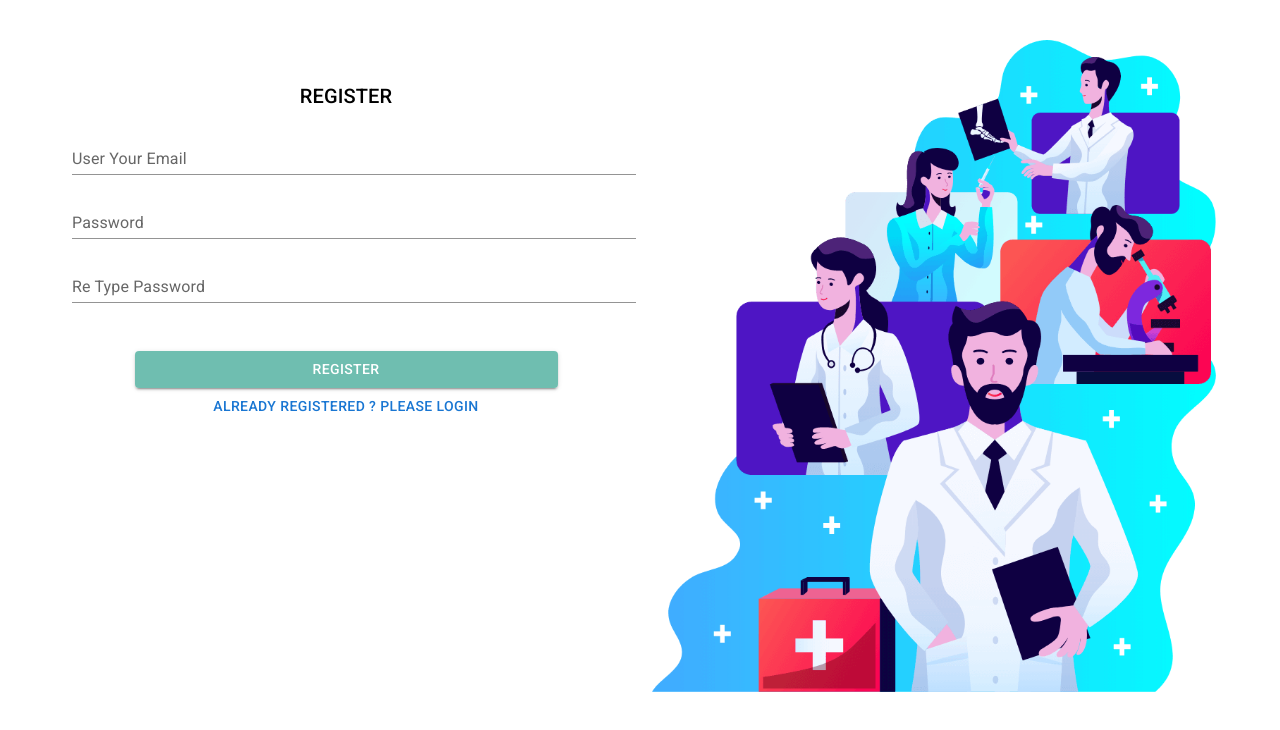
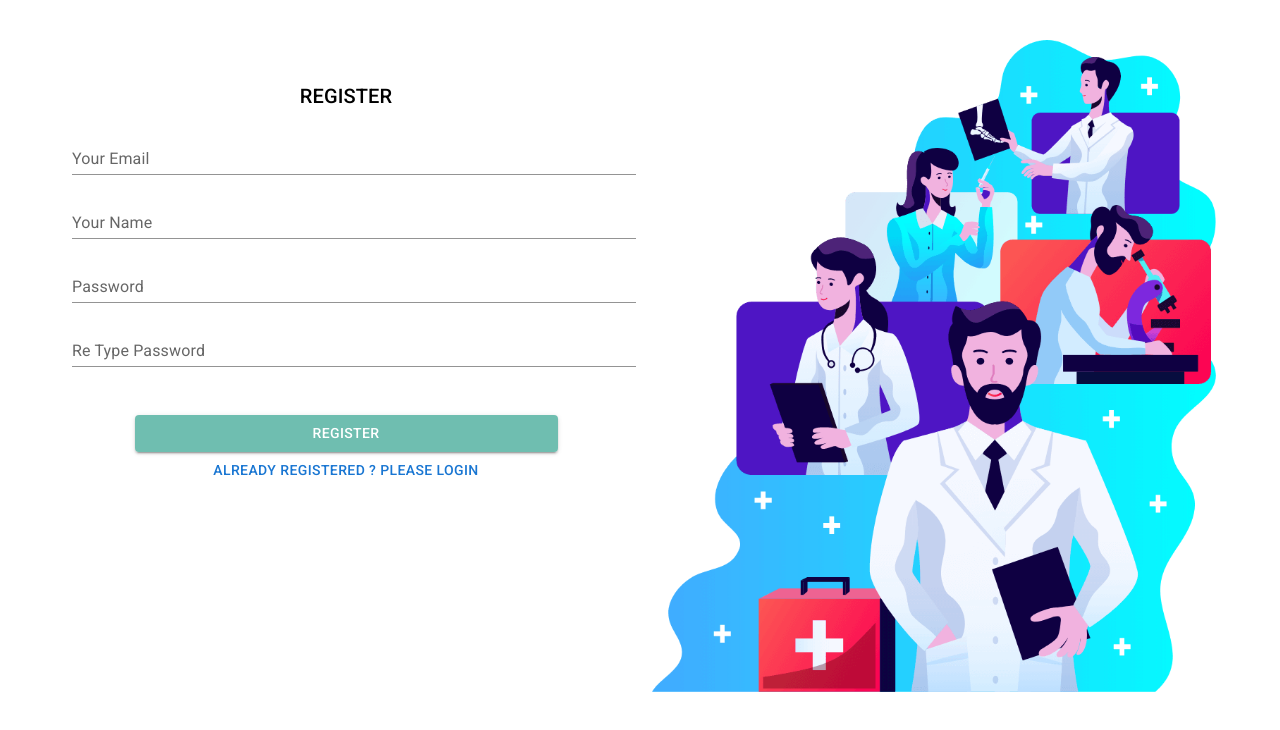
Before and after one commit to GitMohammd/Doctors-Portal, a React (Create React App) app: page /register in a window 1280 px wide. Shown: the top 730 px of the page. Built offline with nearby package versions, Linux system fonts and the light colour scheme; no server answers.

Commit message:
registerRedirect

```diff
--- a/src/Hooks/UseFirebase.js
+++ b/src/Hooks/UseFirebase.js
@@ -1,6 +1,8 @@
 import initializeFirebase from "../Pages/Login/Firebase/Firebase.init";
 import {
   getAuth,
+  GoogleAuthProvider,
+  signInWithPopup,
   createUserWithEmailAndPassword,
   onAuthStateChanged,
   signInWithEmailAndPassword,
@@ -11,17 +13,18 @@ import { useEffect, useState } from "react";
 initializeFirebase();
 
 const auth = getAuth();
+const googleProvider = new GoogleAuthProvider();
 
 const UseFirebase = () => {
   const [user, setUser] = useState({});
   const [loading, setLoading] = useState(true);
   const [authError, setAuthError] = useState('');
 
-  const registerUser = (email, password) => {
+  const registerUser = (email, password, navigate) => {
     setLoading(true);
     createUserWithEmailAndPassword(auth, email, password)
       .then((userCredential) => {
-        const user = userCredential.user;
+        navigate('/', {replace:true})
         setAuthError("");
       })
       .catch((error) => {
@@ -31,6 +34,18 @@ const UseFirebase = () => {
       })
       .finally(() => setLoading(false));
   };
+  const signInWithGoogle = (location, navigate) =>{
+     setLoading(true);
+    signInWithPopup(auth, googleProvider)
+      .then((result) => {
+        setAuthError("");
+        const user = result.user;
+      })
+      .catch((error) => {
+        setAuthError(error.message);
+      })
+      .finally(() => setLoading(false));
+  }
 
   // observe user state
 
@@ -80,6 +95,7 @@ const UseFirebase = () => {
     user,
     loading,
     authError,
+    signInWithGoogle,
     registerUser,
     loginUser,
     logOutUser,
--- a/src/Pages/Login/LogIn/Login.js
+++ b/src/Pages/Login/LogIn/Login.js
@@ -3,10 +3,11 @@ import { Alert, Button, CircularProgress, Container, Grid, TextField, Typography
 import { NavLink, Outlet, useLocation, useNavigate } from 'react-router-dom';
 import loginImg from '../../../images/login.png'
 import UseAuth from '../../../Context/Context/UseAuth';
+import { BurstMode } from '@mui/icons-material';
 
 const Login = () => {
     const [loginData, setLoginData] = useState({})
-    const { user, loginUser, authError, loading } = UseAuth();
+    const { user, loginUser, signInWithGoogle, authError, loading } = UseAuth();
     const navigate = useNavigate()
     const location = useLocation()
 
@@ -24,6 +25,9 @@ const Login = () => {
         loginUser(loginData.email, loginData.password, navigate, location );
         alert('submitted')
         e.preventDefault();
+    };
+    const handleGoogleSignIn = e =>{
+      signInWithGoogle(location, navigate)
     }
 
     return (
@@ -34,6 +38,7 @@ const Login = () => {
               LOGIN
             </Typography>
             {!loading && (
+              <>
                 <form onSubmit={handleLoginForm}>
                   <TextField
                     sx={{ width: 1, m: 1 }}
@@ -43,6 +48,7 @@ const Login = () => {
                     onChange={handleChange}
                     variant="standard"
                   />
+
                   <TextField
                     sx={{ width: 1, m: 1 }}
                     label="Password"
@@ -65,13 +71,18 @@ const Login = () => {
                   <NavLink style={{ textDecoration: "none" }} to="/register">
                     <Button variant="text">New User ? Please Register</Button>
                   </NavLink>
-              </form>
-            )}
                   {loading && <CircularProgress />}
                   {user?.email && (
                     <Alert severity="success">User created successfully</Alert>
                   )}
                   {authError && <Alert severity="error">{authError}</Alert>}
+                </form>
+                <p>----------------------------------------------------------------</p>
+                <Button onClick={handleGoogleSignIn} variant="contained">
+                  Google Sign IN
+                </Button>
+              </>
+            )}
           </Grid>
           <Grid item xs={6}>
             <img style={{ width: "100%" }} src={loginImg} alt="loginPageImg" />
--- a/src/Pages/Login/Register/Register.js
+++ b/src/Pages/Login/Register/Register.js
@@ -1,18 +1,19 @@
 import React, { useState } from 'react';
 import { Alert, Button, CircularProgress, Container, Grid, TextField, Typography } from "@mui/material";
-import { NavLink } from "react-router-dom";
+import { NavLink, useNavigate } from "react-router-dom";
 import loginImg from "../../../images/login.png";
 import UseAuth from '../../../Context/Context/UseAuth';
 
 const Register = () => {
   const [loginData, setLoginData] = useState({});
-  console.log(loginData);
+  const navigate = useNavigate()
   const { user, authError, registerUser, loading } = UseAuth();
-       const handleChange = (e) => {
+       const handleOnBlur = (e) => {
          const field = e.target.name;
          const value = e.target.value;
          const newLoginData = { ...loginData };
          newLoginData[field] = value;
+         console.log(newLoginData);
          setLoginData(newLoginData);
        };
 
@@ -22,7 +23,7 @@ const Register = () => {
            alert("Your Password did not match");
            return;
          }
-         registerUser(loginData.email, loginData.password)
+         registerUser(loginData.email, loginData.password, navigate)
          e.preventDefault();
        };
     return (
@@ -36,10 +37,18 @@ const Register = () => {
               <form onSubmit={handleLoginForm}>
                 <TextField
                   sx={{ width: 1, m: 1 }}
-                  label="User Your Email"
+                  label="Your Email"
                   type="email"
                   name="email"
-                  onChange={handleChange}
+                  onBlur={handleOnBlur}
+                  variant="standard"
+                />
+                <TextField
+                  sx={{ width: 1, m: 1 }}
+                  label="Your Name"
+                  type="text"
+                  name="name"
+                  onBlur={handleOnBlur}
                   variant="standard"
                 />
                 <TextField
@@ -47,7 +56,7 @@ const Register = () => {
                   label="Password"
                   type="password"
                   name="password"
-                  onChange={handleChange}
+                  onBlur={handleOnBlur}
                   variant="standard"
                 />
                 <TextField
@@ -55,7 +64,7 @@ const Register = () => {
                   label="Re Type Password"
                   type="password"
                   name="reTypePassword"
-                  onChange={handleChange}
+                  onBlur={handleOnBlur}
                   variant="standard"
                 />
                 <Button
@@ -81,11 +90,7 @@ const Register = () => {
             {user?.email && (
               <Alert severity="success">User created successfully</Alert>
             )}
-            {authError && (
-              <Alert severity="error">
-                {authError}
-              </Alert>
-            )}
+            {authError && <Alert severity="error">{authError}</Alert>}
           </Grid>
           <Grid item xs={6}>
             <img style={{ width: "100%" }} src={loginImg} alt="loginPageImg" />
```
Lines whose indentation alone changed are shown as unchanged.
